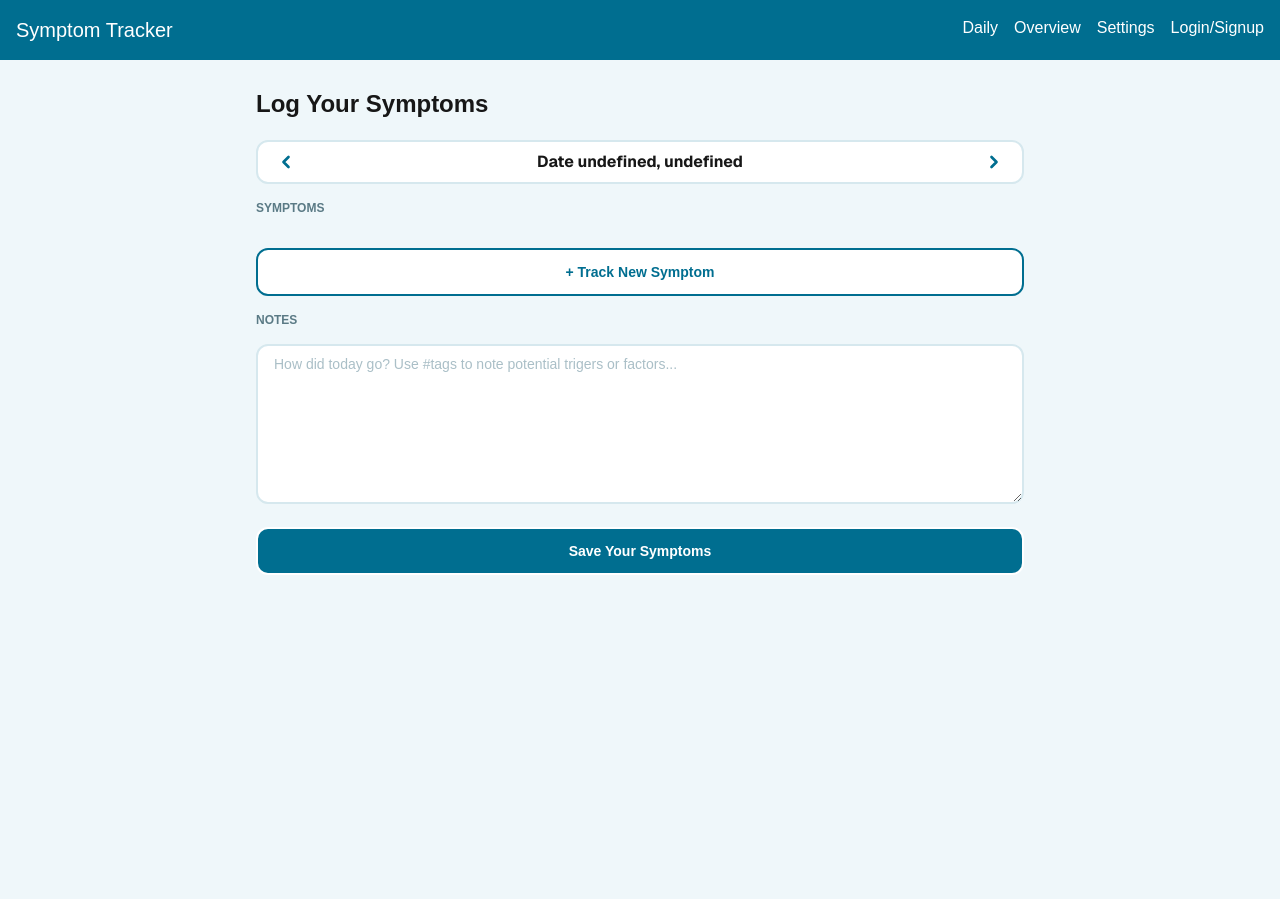
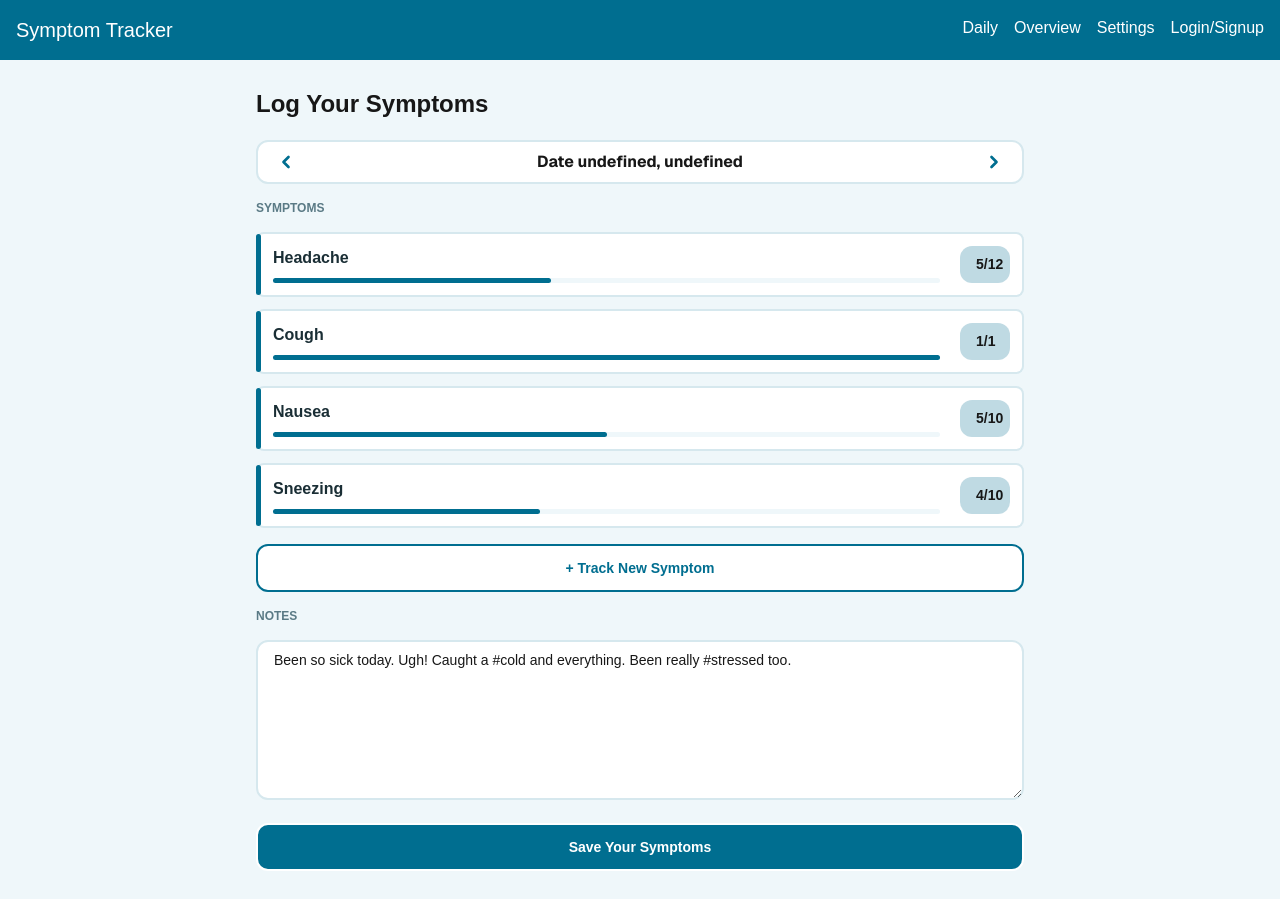
Before and after one commit to jcorteza/symptom-tracker, a Next.js app: page /daily/1 in a window 1280 px wide. Before the commit the page ends 800 px from the top, so only its background shows below. Built offline with nearby package versions, Linux system fonts and the light colour scheme.

Commit message:
Cleanup and start SymptomWidget

```diff
--- a/app/daily/[date]/page.tsx
+++ b/app/daily/[date]/page.tsx
@@ -1,5 +1,6 @@
 import DateStepper from '@/components/DateStepper';
 import SymptomsForm from '@/components/SymptomsForm';
+import { SEED_DATA } from './seedData';
 
 export default async function Daily(props: { params: Promise<{ date: string }> }) {
     const { date } = await props.params; // Get the date from the URL parameters
@@ -10,7 +11,7 @@ export default async function Daily(props: { params: Promise<{ date: string }> }
                 <h1 className='font-bold text-2xl'>Log Your Symptoms</h1>
             </div>
             <DateStepper date={date} />
-            <SymptomsForm date={date} />
+            <SymptomsForm date={date} symptomsData={SEED_DATA} />
         </div>
     );
 }
--- /dev/null
+++ b/app/daily/[date]/seedData.ts
@@ -0,0 +1,34 @@
+import { SymptomEntry, SymptomType, TimeUnit } from '@/types/symptoms';
+export const SEED_DATA = {
+    symptoms: [
+        {
+            id: '1',
+            name: 'Headache',
+            type: SymptomType.DURATION,
+            timeUnit: TimeUnit.HOURS,
+            value: 5,
+        } as SymptomEntry,
+        {
+            id: '2',
+            name: 'Cough',
+            type: SymptomType.BOOLEAN,
+            value: true
+        } as SymptomEntry,
+        {
+            id: '3',
+            name: 'Nausea',
+            type: SymptomType.SEVERITY,
+            value: 5,
+        } as SymptomEntry,
+        {
+            id: '4',
+            name: 'Sneezing',
+            type: SymptomType.COUNT,
+            value: 4,
+        } as SymptomEntry
+    ],
+    notes: {
+        text: 'Been so sick today. Ugh! Caught a #cold and everything. Been really #stressed too.',
+        tags: ['cold', 'stressed']
+    }
+};
--- a/app/globals.css
+++ b/app/globals.css
@@ -33,6 +33,17 @@
   /* ── Structural ── */
   --color-st-border:      #D6E8EE;  /* card borders, dividers */
   --color-st-rule:        #E0EEF2;  /* section rules, severity bar bg */
+
+  /* ── Modal-specific ── */
+  --color-st-pool-tint:     #E4F6FB;  /* selected radio bg, tag pills — tint of st-pool */
+  --color-st-input-bg:      #F8FCFD;  /* text input field background */
+  --color-st-btn-disabled:  #C8DDE5;  /* disabled button fill/stroke */
+}
+
+@layer components {
+  .textInputColors {
+    @apply bg-white border-st-border border-2;
+  }
 }
 
 @media (prefers-color-scheme: dark) {
--- /dev/null
+++ b/components/SymptomsWidget/SymptomWidget.tsx
@@ -0,0 +1,46 @@
+'use client';
+
+import { CountSymptom, SymptomEntry, SymptomType, DEFAULT_MAX_THRESHOLDS, TimeUnit } from '@/types/symptoms';
+
+type Props = {
+    symptom: SymptomEntry;
+    updateSymptom: (id: string, value: boolean | number) => void;
+}
+
+export default function SymptomWidget({ symptom, updateSymptom }: Props) {
+    const { type } = symptom
+    const customMax: number | undefined = (symptom as CountSymptom).customMax
+    const value = Number(symptom.value);
+
+    let defaultMax: number;
+    switch (type) {
+        case SymptomType.BOOLEAN:
+        case SymptomType.COUNT:
+            defaultMax = DEFAULT_MAX_THRESHOLDS[type];
+            break;
+        case SymptomType.DURATION:
+            defaultMax = DEFAULT_MAX_THRESHOLDS[type][TimeUnit.HOURS];
+            break;
+        case SymptomType.SEVERITY:
+            defaultMax = DEFAULT_MAX_THRESHOLDS[type]['extreme'];
+            break;
+    }
+    return (
+        <div className='flex flex-row bg-white border-2 border-st-border rounded-lg border-l-0'>
+            <div className='w-[5px] bg-st-ocean rounded-lg'/>
+            <div className='p-3 flex flex-row justify-between grow gap-5'>
+                <div className='grow flex flex-col gap-2'>
+                    <h3 className='text-st-ink font-bold'>{symptom.name}</h3>
+                    <div className='h-[5px] bg-st-canvas rounded-lg'>
+                        <div
+                            className='h-[5px] bg-st-ocean rounded-lg'
+                            style={{ width: `${(value / (!!customMax ? customMax : defaultMax)) * 100}%` }}></div>
+                    </div>
+                </div>
+                <div className='w-[50px] bg-st-ocean/25 rounded-xl px-4 py-2 text-sm font-semibold'>
+                {value}/{(customMax ? customMax : defaultMax)}
+                </div>
+            </div>
+        </div>
+    );
+}
```
Also changed, not shown: components/DateStepper.tsx (indentation only).
